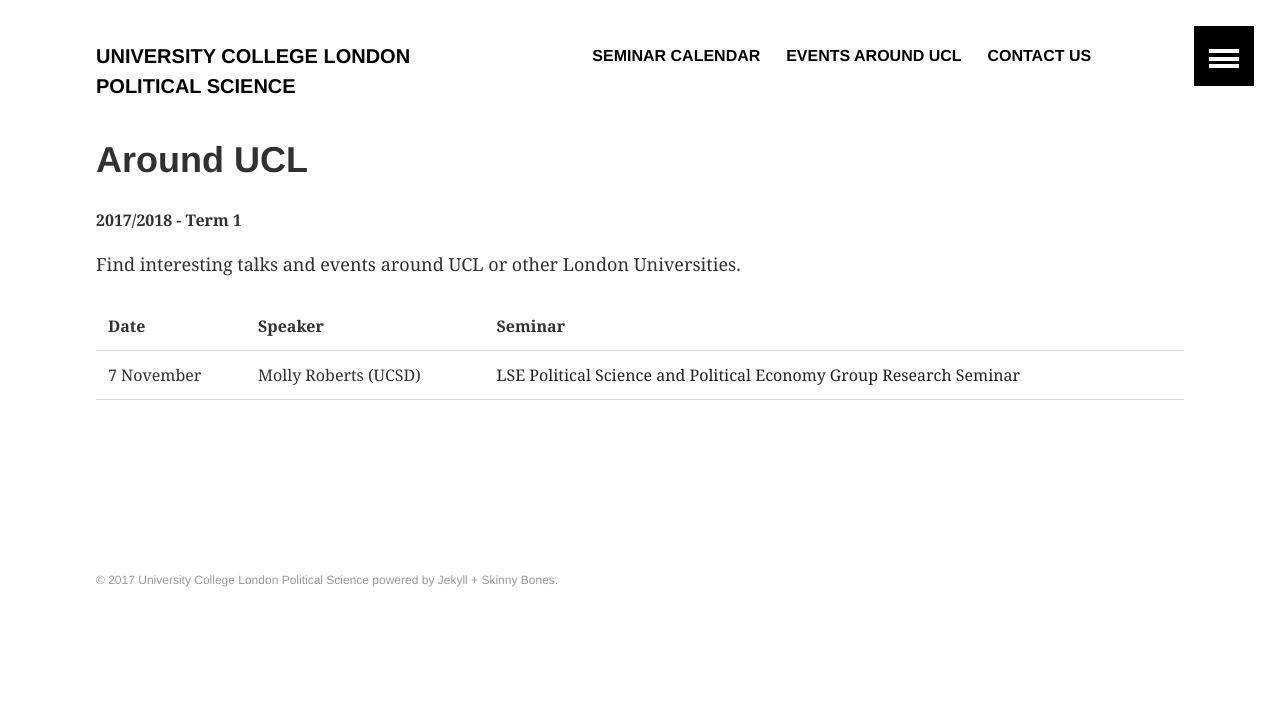
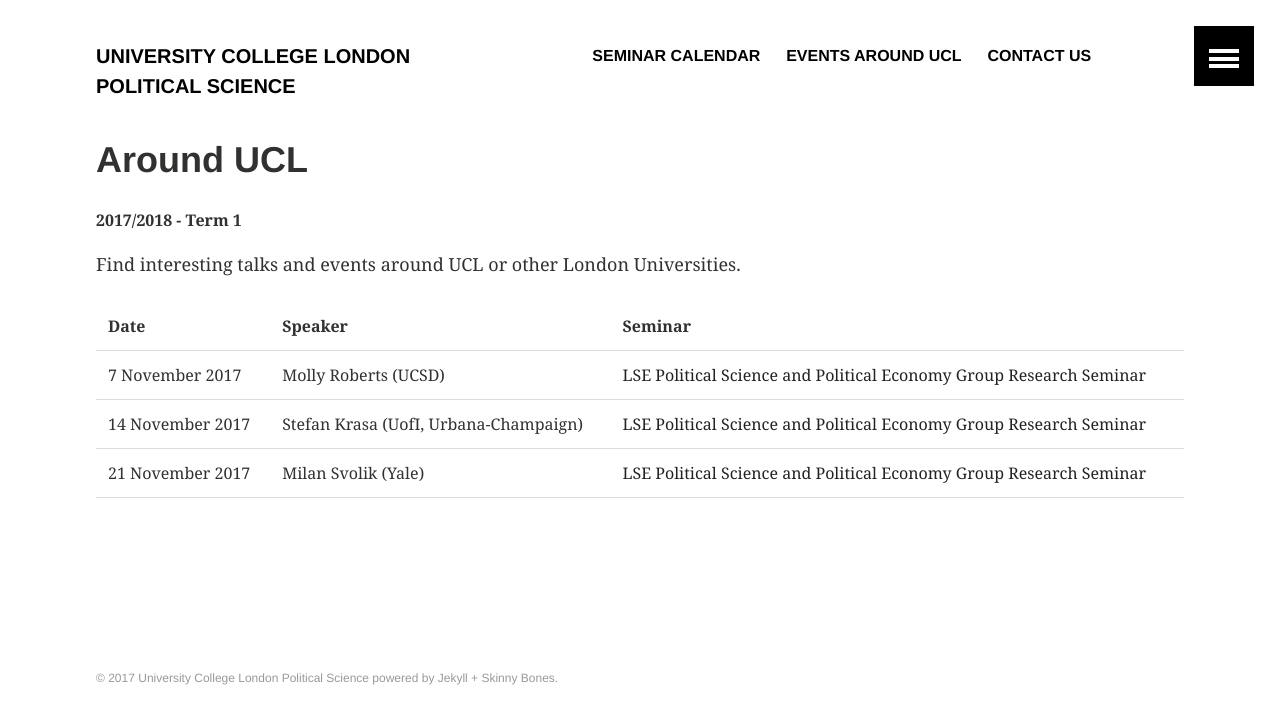
Before and after one commit to phischroeder/drs_page, a Jekyll site: the page built from other/index.html, in a window 1280 px wide. Shown: the top 724 px of the page. Built offline with Jekyll 4.4.1, drawn with Linux system fonts in a browser that asks for light colours.

Commit message:
Update index.html

```diff
--- a/other/index.html
+++ b/other/index.html
@@ -13,8 +13,18 @@ title: "Around UCL"
      <TD><b>Seminar</b></TD>
    </TR>
    <TR>
-     <TD>7 November</TD>
+     <TD>7 November 2017</TD>
      <TD>Molly Roberts (UCSD)</TD>
      <TD><a href = http://www.lse.ac.uk/government/research/resgroups/PSPE/ResearchSeminar.aspx" target="_blank">LSE Political Science and Political Economy Group Research Seminar</a></TD>
    </TR>
+   <TR>
+     <TD>14 November 2017</TD>
+     <TD>Stefan Krasa (UofI, Urbana-Champaign)</TD>
+     <TD><a href = http://www.lse.ac.uk/government/research/resgroups/PSPE/ResearchSeminar.aspx" target="_blank">LSE Political Science and Political Economy Group Research Seminar</a></TD>
+   </TR>
+   <TR>
+     <TD>21 November 2017</TD>
+     <TD>Milan Svolik (Yale)</TD>
+     <TD><a href = http://www.lse.ac.uk/government/research/resgroups/PSPE/ResearchSeminar.aspx" target="_blank">LSE Political Science and Political Economy Group Research Seminar</a></TD>
+   </TR>
 </TABLE>
```
